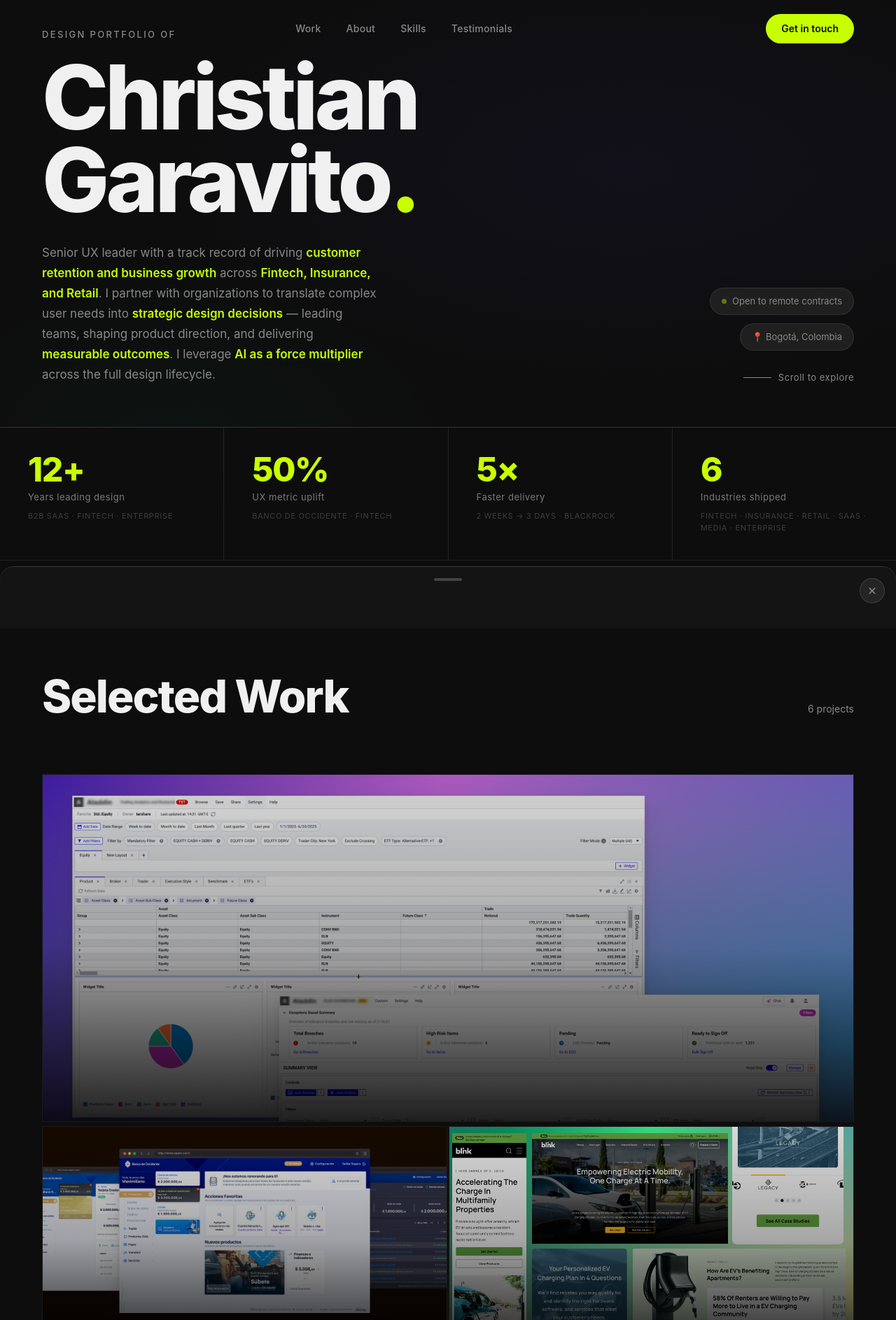
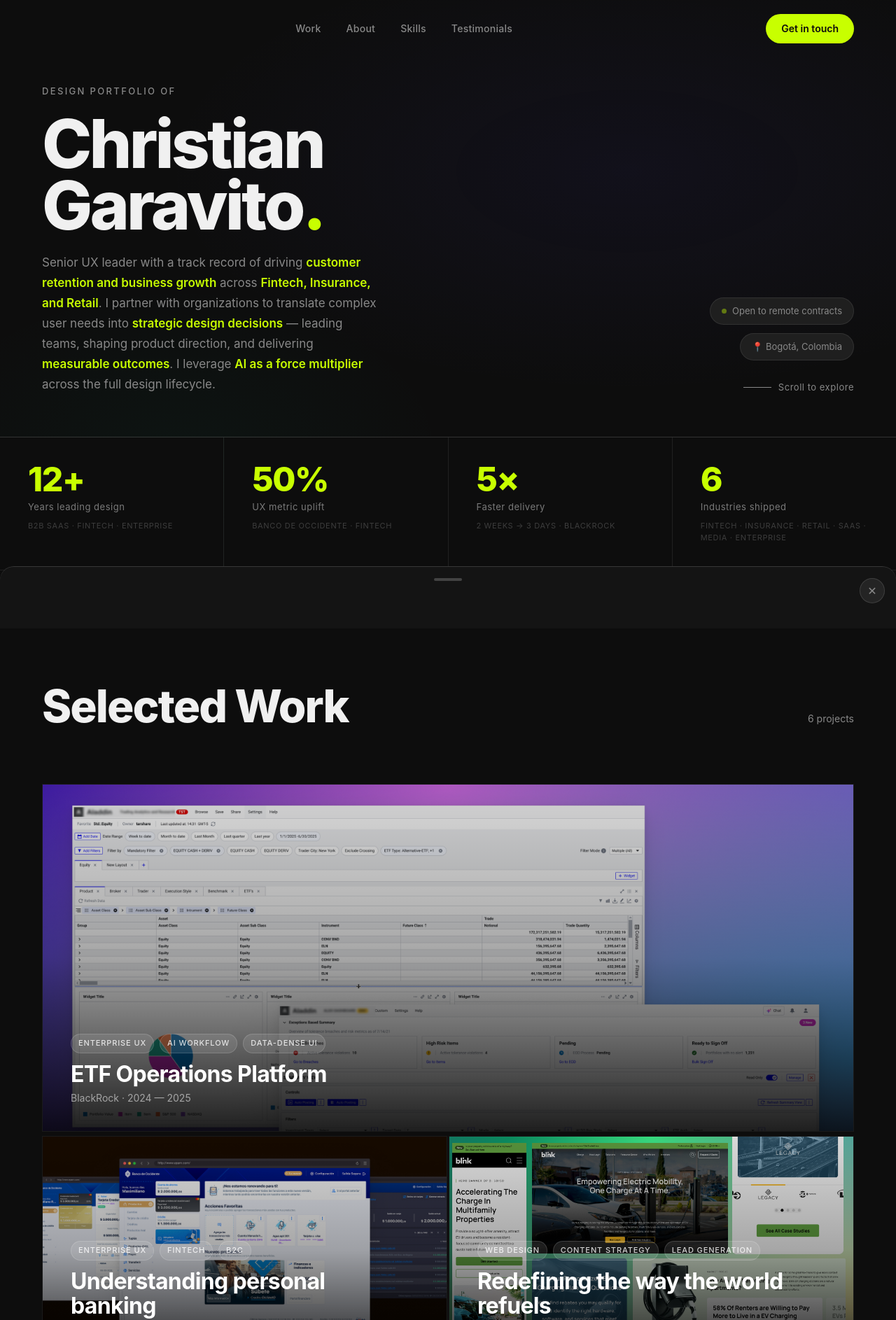
Before and after one commit to ccgar/portfolio, a plain HTML site: page index.html in a window 1280 px wide. Shown: the top 1886 px of the page at 70% size. Drawn offline with Linux system fonts and the light colour scheme.

Commit message:
index y data json

```diff
--- a/index.html
+++ b/index.html
@@ -91,11 +91,11 @@
 
   /* ─── HERO ─── */
   #hero {
-    min-height: 100vh;
+    min-height: auto;
     display: flex;
     flex-direction: column;
     justify-content: flex-end;
-    padding: 0 60px 0;
+    padding: 120px 60px 0;
     position: relative;
     overflow: hidden;
   }
@@ -115,12 +115,12 @@
     margin-bottom: 20px;
   }
   .hero-name {
-    font-size: clamp(72px, 10vw, 140px);
+    font-size: clamp(60px, 7.5vw, 110px);
     font-weight: 800;
     line-height: 0.92;
     letter-spacing: -0.04em;
     color: var(--text);
-    margin-bottom: 32px;
+    margin-bottom: 24px;
   }
   .hero-name span { color: var(--highlight); }
   .hero-row {
@@ -1430,7 +1430,7 @@
 <div id="companies">
   <p class="companies-title">Companies I've worked with</p>
   <div class="companies-grid">
-    <div class="company-item"><img src="images/blk/BLK_logo.png" alt="BlackRock"></div>
+    <div class="company-item"><img src="images/blackrock/BLK_logo.png" alt="BlackRock"></div>
     <div class="company-item"><img src="images/hp/hp_logo.png" alt="HP"></div>
     <div class="company-item"><img src="images/google/Google_logo.png" alt="Google"></div>
     <div class="company-item"><img src="images/sbd/SBD_logo.png" alt="Stanley Black & Decker"></div>
@@ -1681,8 +1681,19 @@
   let projects = {};
 
   fetch('data.json?v=' + Date.now())
-
-  // placeholder so syntax below still works before fetch
+    .then(r => r.json())
+    .then(data => {
+      projects = data.projects;
+      renderCards();
+      attachCardHandlers();
+    })
+    .catch(() => {
+      // fallback to inline data if fetch fails
+      projects = _projects_inline_removed;
+      renderCards();
+      attachCardHandlers();
+    });
+
   const _projects_inline_removed = {
     blackrock: {
       number: 'Case 01',
```
